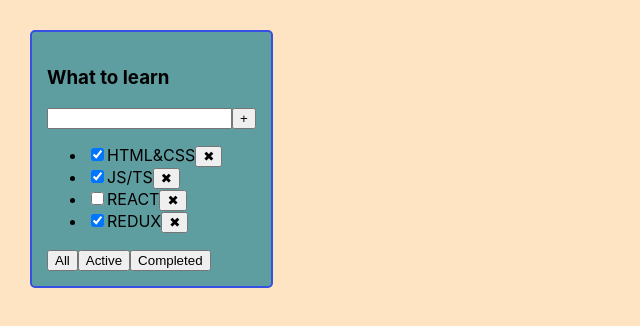
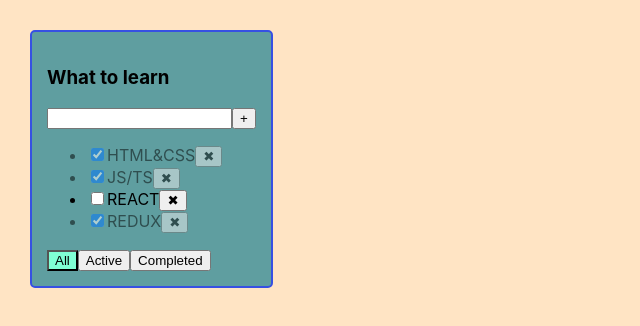
Before and after one commit to pobaranchuk/todolist, a React (Create React App) app: page / in a window 1280 px wide. Shown: the top 326 px of the page, without its empty margins (0-640 px from the left). Built offline with nearby package versions, Linux system fonts and the light colour scheme.

Commit message:
Lesson 4 done

```diff
--- a/src/App.css
+++ b/src/App.css
@@ -16,3 +16,19 @@
   border-radius: 5px;
   background-color: cadetblue;
 }
+
+.error {
+  border: red 1px solid;
+}
+
+.error-message {
+  color: red;
+}
+
+.active-filter {
+  background-color: aquamarine;
+}
+
+.is-done {
+  opacity: 0.5;
+}
--- a/src/App.tsx
+++ b/src/App.tsx
@@ -4,23 +4,24 @@
 import ToDoList, {TaskType} from "./ToDoList";
 import {v1} from "uuid";
 
-export type FilterValuesType = "All"|"Active"|"Completed"
+export type FilterValuesType = "All" | "Active" | "Completed"
 
 //CRUD
 function App() {
     //BLL
     const toDoListTitle_1: string = "What to learn";
     //redux
-    const [tasks, setTasks] =  useState ([
-        { id: v1(), isDone: true, title: "HTML&CSS"},
-        { id: v1(), isDone: true, title: "JS/TS"},
-        { id: v1(), isDone: false, title: "REACT"},
-        { id: v1(), isDone: true, title: "REDUX"}
+    const [tasks, setTasks] = useState([
+        {id: v1(), isDone: true, title: "HTML&CSS"},
+        {id: v1(), isDone: true, title: "JS/TS"},
+        {id: v1(), isDone: false, title: "REACT"},
+        {id: v1(), isDone: true, title: "REDUX"}
     ])
+
     const removeTask = (taskId: string) => {
-        const newTask : Array<TaskType> = [];
+        const newTask: Array<TaskType> = [];
         for (let i = 0; i < tasks.length; i++) {
-            if (tasks[i].id !== taskId){
+            if (tasks[i].id !== taskId) {
                 newTask.push(tasks[i]);
             }
         }
@@ -28,16 +29,25 @@
     }
 
     const addTask = (title: string) => {
-        let newTask = { id: v1(), title: title, isDone : false}
+        let newTask = {id: v1(), title: title, isDone: false}
         let newTasks = [newTask, ...tasks] // деструктуризация масива
         setTasks(newTasks)
     }
 // UI:
+
+    const changeStatus = (taskId: string, isDone: boolean) => {
+        let task = tasks.find(t => t.id === taskId)
+        if (task) {
+            task.isDone = isDone;
+        }
+        setTasks([...tasks])
+    }
+
     const [filter, setFilter] = useState<FilterValuesType>("All")
     const getFilteredTasksForRender = (allTasks: Array<TaskType>, filterValue: FilterValuesType): Array<TaskType> => {
         switch (filterValue) {
             case "Active":
-                return  allTasks.filter(task => !task.isDone)
+                return allTasks.filter(task => !task.isDone)
             case "Completed":
                 return allTasks.filter(task => task.isDone)
             default:
@@ -53,9 +63,11 @@
             <ToDoList
                 title={toDoListTitle_1}
                 tasks={filteredTasksForRender}
-                addTask = {addTask}
+                addTask={addTask}
                 removeTask={removeTask}
                 changeFilter={changeFilter}
+                changeStatus = {changeStatus}
+                filter = {filter}
             />
         </div>
     );
--- a/src/ToDoList.tsx
+++ b/src/ToDoList.tsx
@@ -13,15 +13,18 @@
     addTask: (title: string) => void
     removeTask: (taskId: string) => void
     changeFilter: (nextFilterValue: FilterValuesType) => void
+    changeStatus: (taskId: string, isDone: boolean) => void
+    filter: FilterValuesType
 }
 
-const ToDoList: React.FC<ToDoListPropsType> = ({title, tasks, removeTask, changeFilter, addTask}) => {
+const ToDoList: React.FC<ToDoListPropsType> = ({title, tasks, removeTask, changeFilter, addTask, changeStatus, filter}) => {
 
     const listItems: Array<JSX.Element> = tasks.map((task) => {
         const onClickRemoveTaskHandler = () =>  removeTask(task.id)
+        const onStatusChangeHandler = (e: ChangeEvent<HTMLInputElement>) => {changeStatus(task.id, e.currentTarget.checked)}
         return (
-            <li key={task.id}>
-                <input type="checkbox" checked={task.isDone}/>
+            <li key={task.id} className={task.isDone ? "is-done": ""}>
+                <input type="checkbox" onChange={onStatusChangeHandler} checked={task.isDone}/>
                 <span>{task.title}</span>
                 <button onClick={onClickRemoveTaskHandler}>✖</button>
             </li>
@@ -33,17 +36,34 @@
         : <span>Your tasksList is empty</span>
 
     const [newTaskTitle, setNewTaskTitle] = useState("")
+
+    const [error, setError] = useState<string | null>(null)
+
+
     const onChangeHandler = (e: ChangeEvent<HTMLInputElement>) => {setNewTaskTitle(e.currentTarget.value)}
     const onKeyPressHandler = (e: React.KeyboardEvent<HTMLElement>) => {
+        setError(null)
         if(e.key === 'Enter'){
-            addTask(newTaskTitle);
-            setNewTaskTitle("")
+            if(newTaskTitle.trim() !== ""){
+                addTask(newTaskTitle);
+                setNewTaskTitle("")// очистить поле инпута после нажания на плюс. То есть будет перерисовка в поле инпут
+            }
+            else {
+                setError("Title is required!")
+            }
         }
     }
     const addTaskHandler = () => {
-        addTask(newTaskTitle);
-        setNewTaskTitle("")// очистить поле инпута после нажания на плюс. То есть будет перерисовка в поле инпут
+        if(newTaskTitle.trim() !== ""){
+            addTask(newTaskTitle);
+            setNewTaskTitle("")// очистить поле инпута после нажания на плюс. То есть будет перерисовка в поле инпут
+        }
+        else {
+            setError("Title is required!")
+        }
     }
+
+
 
 
     return (
@@ -54,14 +74,16 @@
                     <input value={newTaskTitle}
                            onChange = {onChangeHandler}
                            onKeyDown = {onKeyPressHandler}
+                           className={error ? "error" : ""}
                     />
                     <button onClick = {addTaskHandler}>+</button>
+                    {error && <div className={"error-message"}>{error}</div>}
                 </div>
                 {tasksList}
                 <div>
-                    <button onClick={(e)=>changeFilter("All")}>All</button>
-                    <button onClick={(e)=>changeFilter("Active")}>Active</button>
-                    <button onClick={(e)=>changeFilter("Completed")}>Completed</button>
+                    <button className={filter === "All" ? "active-filter": ""} onClick={(e)=>changeFilter("All")}>All</button>
+                    <button className={filter === "Active" ? "active-filter": ""} onClick={(e)=>changeFilter("Active")}>Active</button>
+                    <button className={filter === "Completed" ? "active-filter": ""} onClick={(e)=>changeFilter("Completed")}>Completed</button>
                 </div>
             </div>
         </div>
```
